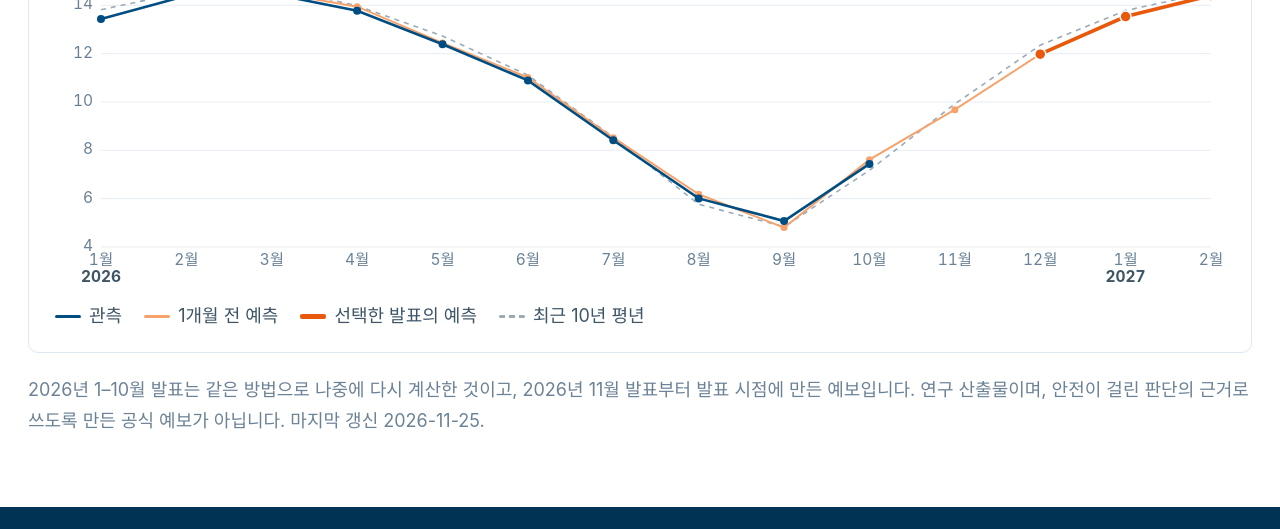
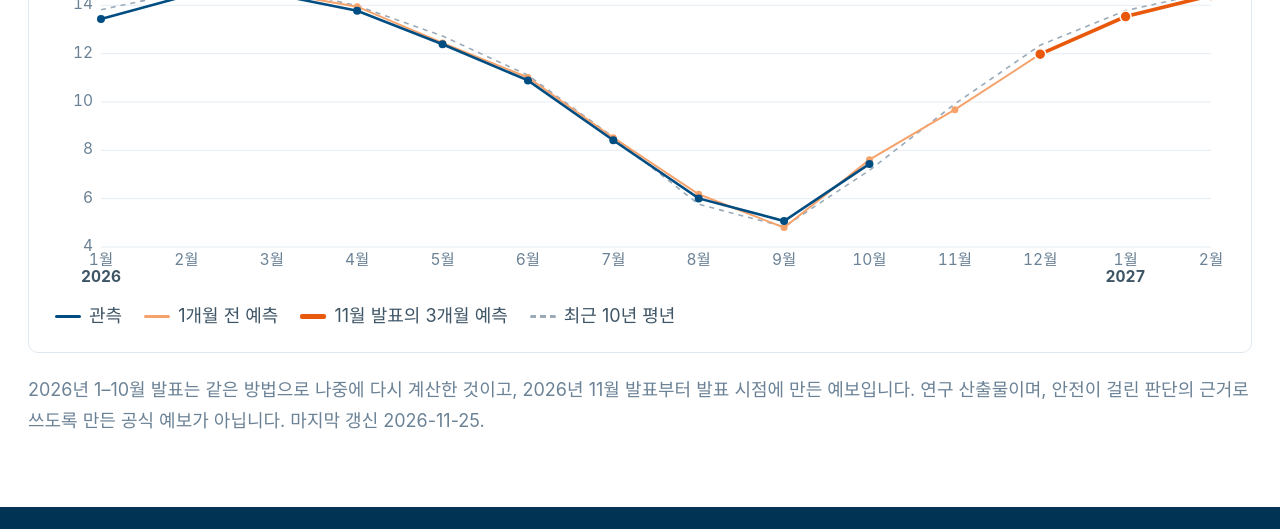
Before and after one commit to arctic-seaice/arctic-seaice.github.io, a plain HTML site: page index.html in a window 1280 px wide. Shown: the part 1311-1840 px from the top of the page. Drawn offline with Linux system fonts and the light colour scheme.

Commit message:
그래프 범례를 고른 발표 이름으로 표시 (예: 11월 발표의 3개월 예측)
Co-Authored-By: Claude Opus 5.5 <noreply@anthropic.com>

```diff
--- a/index.html
+++ b/index.html
@@ -147,7 +147,7 @@
       <div class="chartlegend">
         <span class="ck"><i class="ln" style="background:#004d82"></i>관측</span>
         <span class="ck"><i class="ln" style="background:#f6a26b"></i>1개월 전 예측</span>
-        <span class="ck"><i class="ln thick" style="background:#e8590c"></i>선택한 발표의 예측</span>
+        <span class="ck"><i class="ln thick" style="background:#e8590c"></i><span id="sellab">선택한 발표의 3개월 예측</span></span>
         <span class="ck"><i class="ln dash"></i>최근 10년 평년</span>
       </div>
     </div>
@@ -185,6 +185,7 @@ const D = {"issues":[{"origin":"2026-11","cutoff":"15","fig":"figs/SIC_202611.pn
   const I = D.issues, R = D.ref;              // I[0] 이 최신
   const sel = document.getElementById('sel'), img = document.getElementById('figimg');
   const lab = ym => { const [y,m] = ym.split('-'); return `${y}년 ${+m}월`; };
+  const mon = ym => `${+ym.split('-')[1]}월`;     // 범례·도움말용 짧은 표기 (예: 11월)
   I.forEach((it,i) => sel.add(new Option(lab(it.origin) + ' 발표' + (i ? '' : ' (최신)'), i)));
   I.slice(1).forEach(it => { const p = new Image(); p.src = it.fig; });   // 넘길 때 바로 뜨게
   let cur = 0;
@@ -193,6 +194,7 @@ const D = {"issues":[{"origin":"2026-11","cutoff":"15","fig":"figs/SIC_202611.pn
     const it = I[cur];
     sel.value = cur; img.src = it.fig; img.alt = lab(it.origin) + ' 발표 북극 해빙 농도 예측 지도';
     document.getElementById('ititle').textContent = lab(it.origin) + ' 발표' ;
+    document.getElementById('sellab').textContent = mon(it.origin) + ' 발표의 3개월 예측';
     document.getElementById('isub').textContent =
       `${lab(it.origin)} ${it.cutoff}일까지의 자료로 산출한 ${lab(it.targets[0])} ~ ${lab(it.targets[2])} 예측`;
     document.getElementById('prev').disabled = cur === I.length-1;   // ◀ = 과거
@@ -259,7 +261,7 @@ const D = {"issues":[{"origin":"2026-11","cutoff":"15","fig":"figs/SIC_202611.pn
       hl.setAttribute('x1', x(i)); hl.setAttribute('x2', x(i)); hl.setAttribute('visibility', 'visible');
       tip.innerHTML = `<b>${lab(k)}</b><span><i class="d" style="background:#004d82"></i>관측 ${f(R[k]?.obs)}</span>` +
         `<span><i class="d" style="background:#f6a26b"></i>1개월 전 예측 ${f(lead1[k])}</span>` +
-        (j >= 0 ? `<span><i class="d" style="background:#e8590c"></i>선택 발표 예측 ${f(it.sie[j])}</span>` : '') +
+        (j >= 0 ? `<span><i class="d" style="background:#e8590c"></i>${mon(it.origin)} 발표 예측 ${f(it.sie[j])}</span>` : '') +
         `<span class="df">평년 ${f(R[k]?.clim10)}</span>`;
       tip.classList.add('on');
       const tx = x(i) + 14, tw = tip.offsetWidth;
```
Also changed, not shown: tools/template.html (+4 -2 lines).
